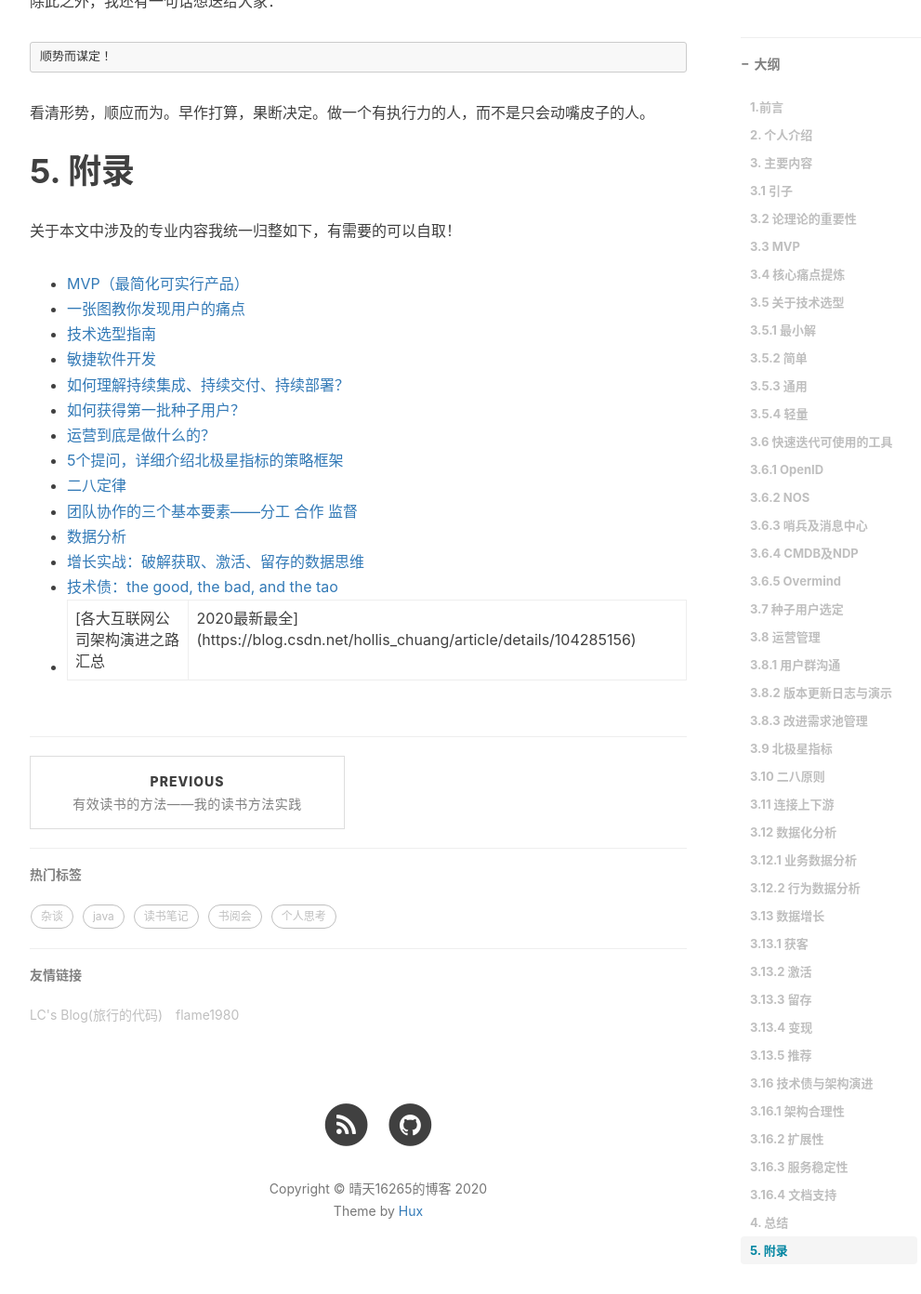
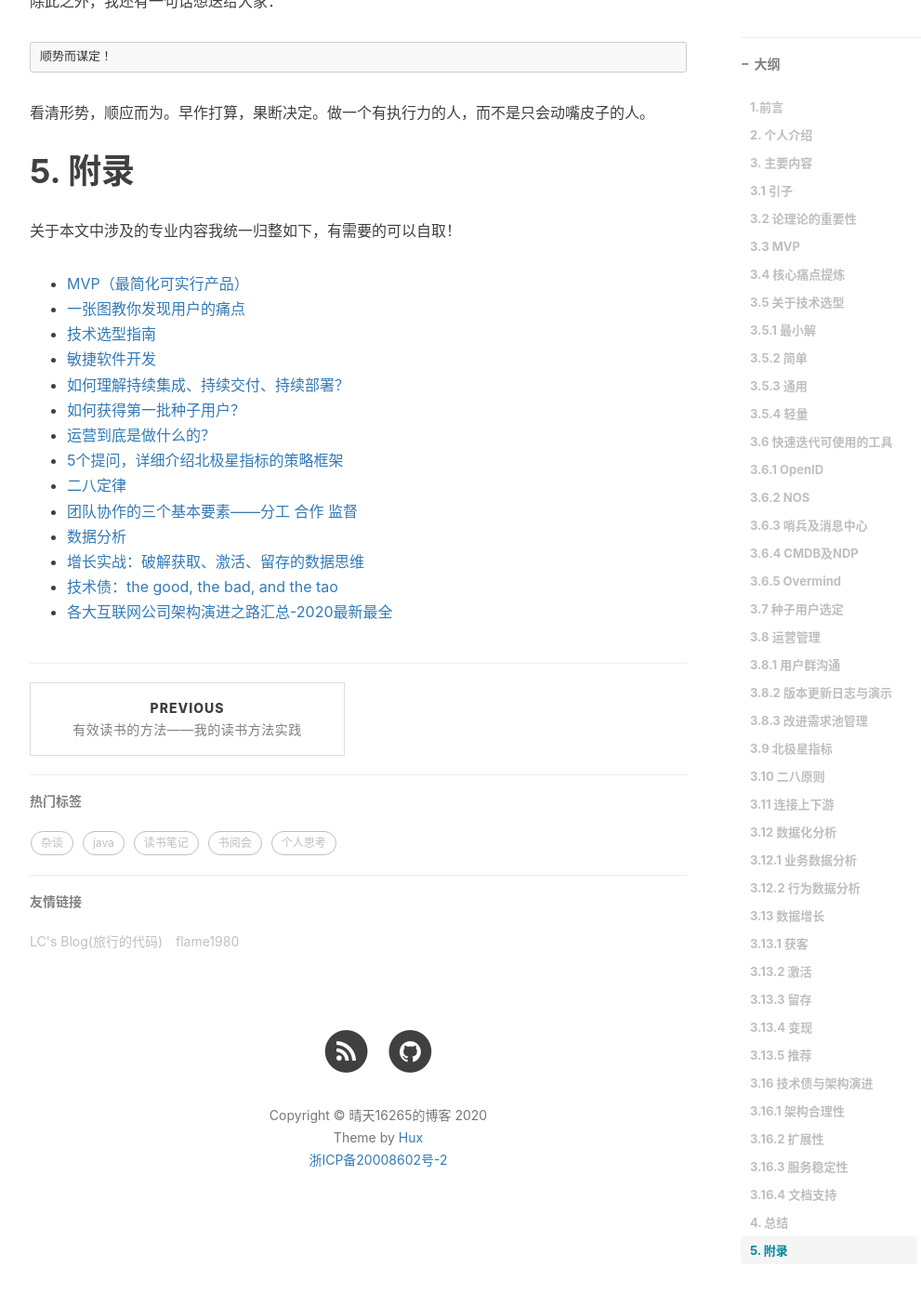
Before and after one commit to qingtian/qingtian.github.com, a Jekyll site: the page built from _posts/2020-09-05-tool-develop-experience.md, in a window 1280 px wide and 1400 px high, scrolled down 26713 px. Shown: the top 1392 px of the window at 93% size, without its empty margins (233-1224 px from the left). Built offline with Jekyll 4.4.1, drawn with Linux system fonts in a browser that asks for light colours; nearby versions of some CDN libraries; comment, search, counter and statistics services are not loaded.

Commit message:
新增备案信息

```diff
--- a/_includes/footer.html
+++ b/_includes/footer.html
@@ -31,6 +31,8 @@
                     Copyright &copy; {{ site.title }} {{ site.time | date: '%Y' }}
                     <br>
                     Theme by <a href="http://huangxuan.me">Hux</a>
+                    <br>
+                    <a href="http://beian.miit.gov.cn/" target="_blank">浙ICP备20008602号-2</a>
                 </p>
             </div>
         </div>
--- a/_posts/2020-09-05-tool-develop-experience.md
+++ b/_posts/2020-09-05-tool-develop-experience.md
@@ -905,4 +905,4 @@ D-BOX定位为设计稿分发与管理平台，几乎所有业务的交互稿，
 * [数据分析](https://wiki.mbalib.com/wiki/%E6%95%B0%E6%8D%AE%E5%88%86%E6%9E%90)
 * [增长实战：破解获取、激活、留存的数据思维](https://zhuanlan.zhihu.com/p/25386142)
 * [技术债：the good, the bad, and the tao](https://zhuanlan.zhihu.com/p/23765415)
-* [各大互联网公司架构演进之路汇总 | 2020最新最全](https://blog.csdn.net/hollis_chuang/article/details/104285156)
+* [各大互联网公司架构演进之路汇总-2020最新最全](https://blog.csdn.net/hollis_chuang/article/details/104285156)
```
